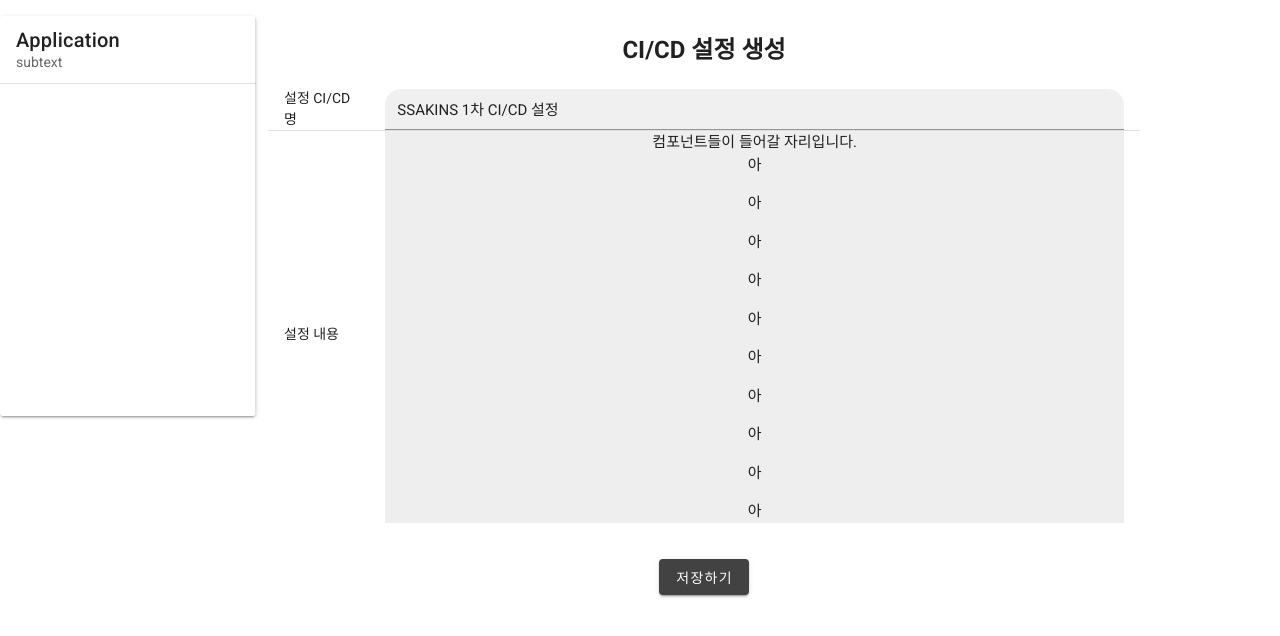
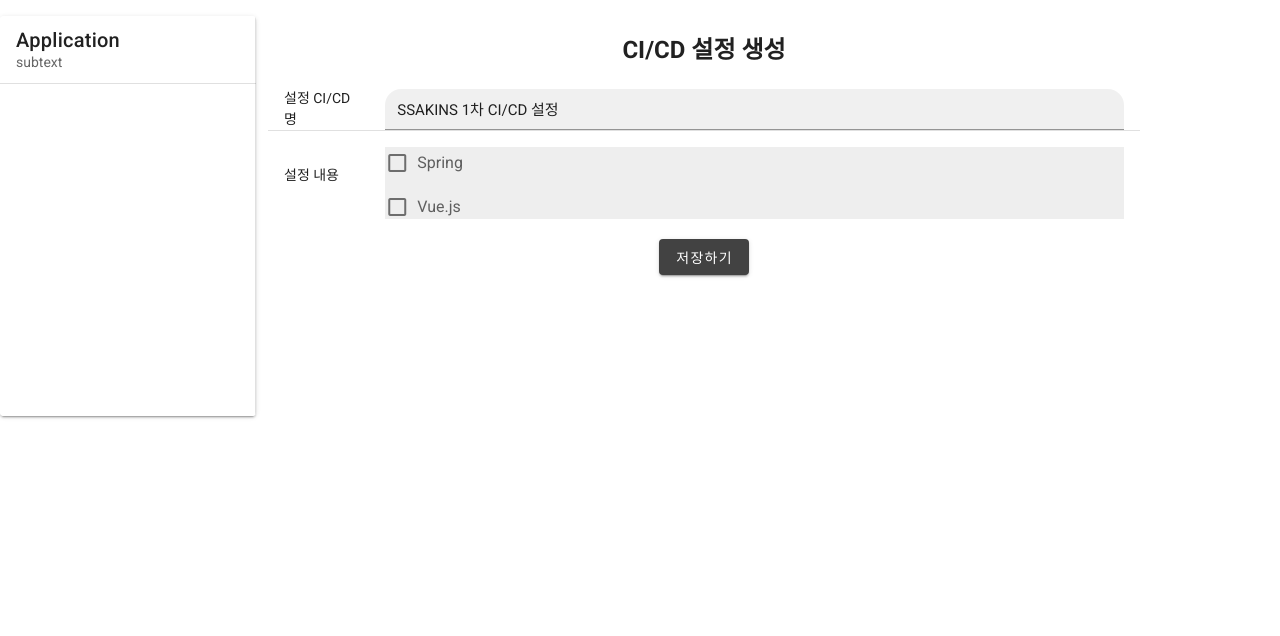
Before and after one commit to sooya12/SSAKINS, a Vue app in the folder frontend/: page /create in a window 1280 px wide. Shown: the top 636 px of the page. Built offline with nearby package versions, Linux system fonts and the light colour scheme.

Commit message:
[FE] update | 설정 생성 화면 수정 | S03P31A201-50

```diff
--- /dev/null
+++ b/frontend/src/components/Spring.vue
@@ -0,0 +1,29 @@
+<template>
+  <div id="spring">
+    <v-radio-group v-model="buildTool">
+      빌드 툴
+      <v-radio label="Maven" value="Maven"/>
+      <v-radio label="Gradle" value="Gradle"/>
+
+    </v-radio-group>
+  </div>
+</template>
+
+<script>
+
+export default {
+  name: 'Spring',
+  data() {
+    return {
+      buildTool: 'tool'
+    }
+  },
+}
+</script>
+
+<style scoped>
+#spring {
+  position: relative;
+  left: 2vw;
+}
+</style>
--- /dev/null
+++ b/frontend/src/components/Vuejs.vue
@@ -0,0 +1,18 @@
+<template>
+  <div id="vuejs">
+    <v-checkbox label="Node.js" hide-details=""></v-checkbox>
+  </div>
+</template>
+
+<script>
+export default {
+  name: 'Vuejs'
+}
+</script>
+
+<style scoped>
+#vuejs {
+  position: relative;
+  left: 2vw;
+}
+</style>
--- a/frontend/src/views/Create.vue
+++ b/frontend/src/views/Create.vue
@@ -18,17 +18,11 @@
             <td class="text-left font15">설정 내용</td>
             <td>
               <div id="content" class="font15">
-              컴포넌트들이 들어갈 자리입니다.
-              <p>아</p>
-              <p>아</p>
-              <p>아</p>
-              <p>아</p>
-              <p>아</p>
-              <p>아</p>
-              <p>아</p>
-              <p>아</p>
-              <p>아</p>
-              <p>아</p>
+                <v-checkbox v-model="checkSpring" label="Spring" hide-details=""></v-checkbox>
+                <spring v-if="checkSpring"></spring>
+
+                <v-checkbox v-model="checkVuejs" label="Vue.js" hide-details=""></v-checkbox>
+                <vuejs v-if="checkVuejs"></vuejs>
               </div>
             </td>
           </tr>
@@ -42,13 +36,21 @@
 </template>
 
 <script>
+import Spring from '@/components/Spring.vue'
+import Vuejs from '@/components/Vuejs.vue'
+
 export default {
   name: 'Create',
   data() {
     return {
       name: 'SSAKINS 1차 CI/CD 설정',
-
+      checkSpring: false,
+      checkVuejs: false
     }
+  },
+  components: {
+    Spring,
+    Vuejs
   }
 }
 </script>
```
